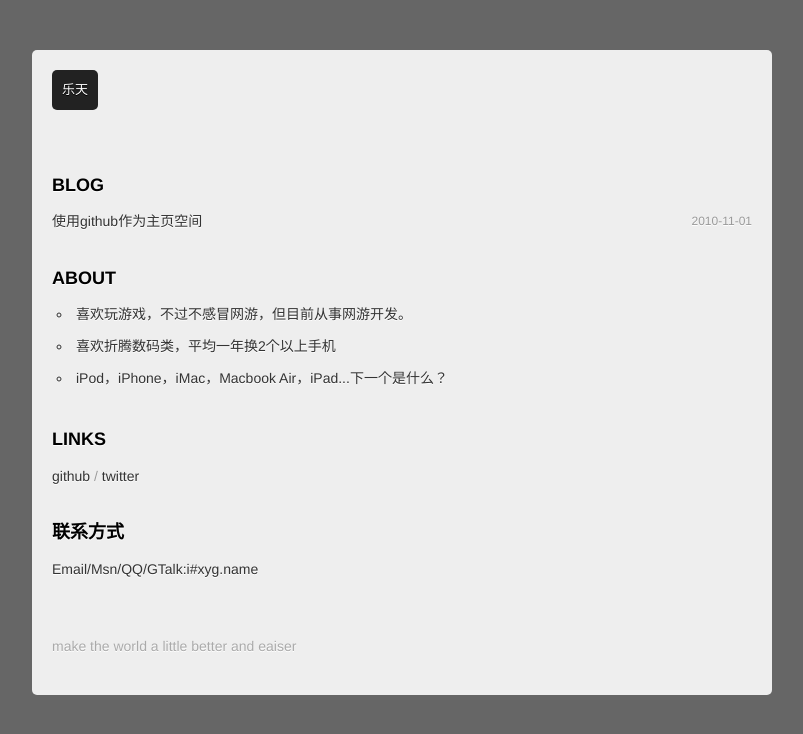
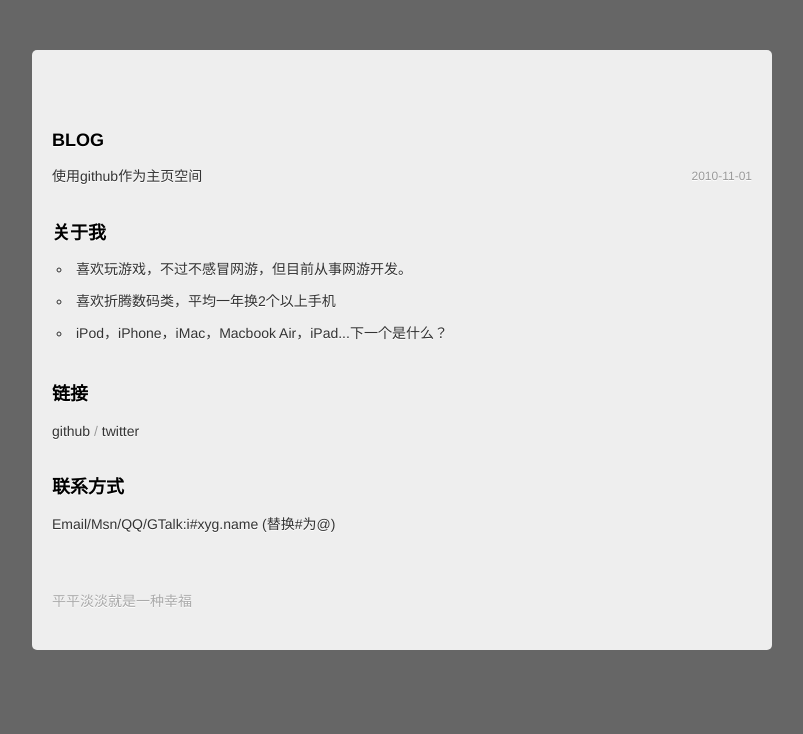
Before and after one commit to harryboda/harryboda.github.io, a Jekyll site: the page built from index.html, in a window 1280 px wide. Shown: the top 734 px of the page, without its empty margins (238-1041 px from the left). Built offline with Jekyll 4.4.1, drawn with Linux system fonts in a browser that asks for light colours; Markdown is read by kramdown in place of the engine named in the settings.

Commit message:
修改首页样式

```diff
--- a/_layouts/default.html
+++ b/_layouts/default.html
@@ -9,36 +9,27 @@
 
 	<body>
 		<div id="wrapper">
-			<div id="header">
-				<h1><a href="/">乐天</a></h1>
-				<!--
-				<ul>
-					<li><a href="/about.html">About</a></li>
-					<li><a href="http://twitter.com/xyg">Twitter →</a></li>
-				</ul>
-				-->
-			</div>
 			<br />
 			{{ content }}
 
-			<p class="nav">ABOUT</p>
+			<p class="nav">关于我</p>
 			<ul class="index">
 				<li>喜欢玩游戏，不过不感冒网游，但目前从事网游开发。</li>
 				<li>喜欢折腾数码类，平均一年换2个以上手机</li>
 				<li>iPod，iPhone，iMac，Macbook Air，iPad...下一个是什么？</li>
 			</ul>
 
-			<p class="nav">LINKS</p>
+			<p class="nav">链接</p>
 			<div>
 				<a href="http://github.com/">github</a><span style="color:#999"> / </span>
 				<a href="http://twitter.com/xyg">twitter</a>
 			</div>
 
 			<p class="nav">联系方式</p>
-			<div>Email/Msn/QQ/GTalk:i#xyg.name</div>
+			<div>Email/Msn/QQ/GTalk:i#xyg.name (替换#为@)</div>
 
 			<div id="footer">
-				<span style="color:#aaa">make the world a little better and eaiser</span>
+				<span style="color:#aaa">平平淡淡就是一种幸福</span>
 				<hr />
 			</div>
 		</div>
```
